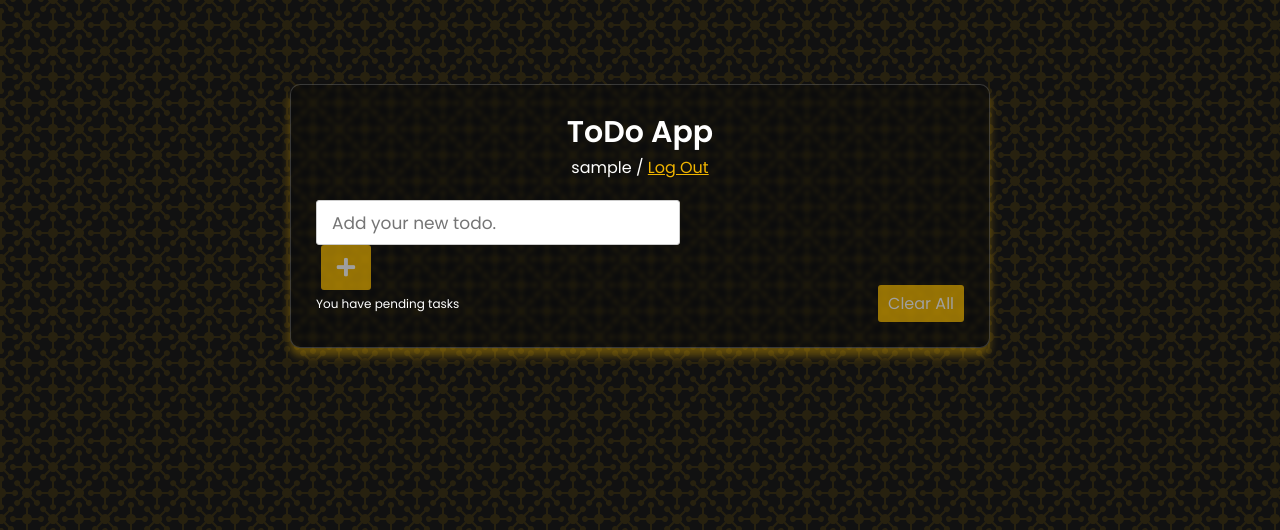
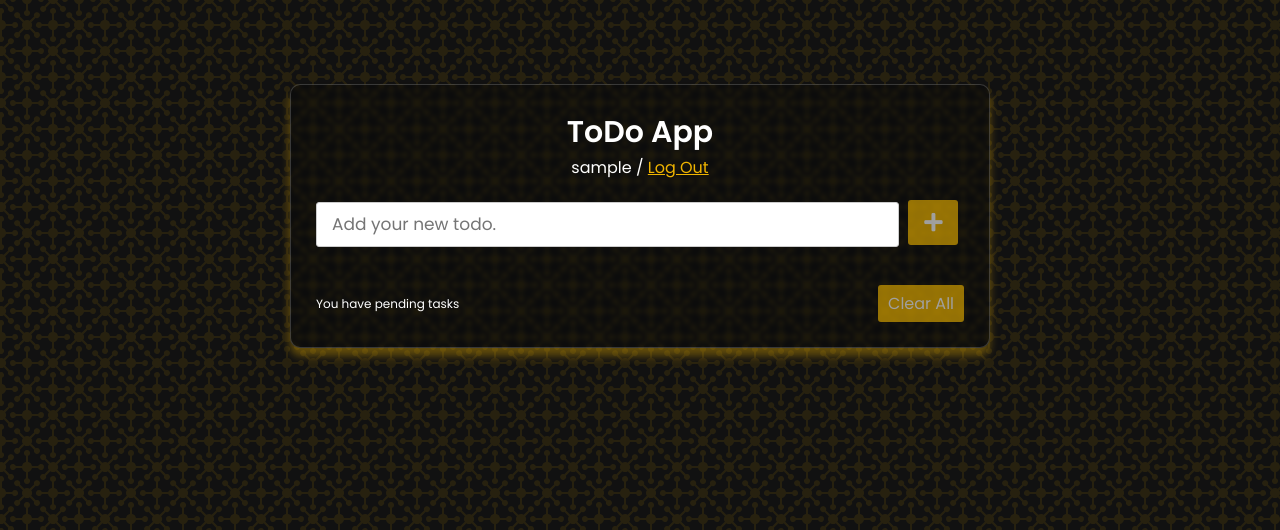
Before and after one commit to mforoutan/todoapp, a Django app: page / in a window 1280 px wide. Shown: the part 184-714 px from the top of the page. Run offline with Django 3.2, Linux system fonts and the light colour scheme; the visitor is signed in with stand-in values (Sample User, id 1); data that the repository does not hold is empty; some libraries are stand-ins or nearby versions.

Commit message:
Changed css file according to last commit

```diff
--- a/static/css/style.css
+++ b/static/css/style.css
@@ -64,7 +64,10 @@ body{
 .inputField input:focus{
   border-color: #efb400;
 }
-.inputField button{
+.inputField form{
+  width: 100%;
+}
+.inputField form button{
   width: 50px;
   height: 100%;
   border: none;
@@ -80,16 +83,16 @@ body{
   transition: all 0.3s ease;
 }
 
-.inputField button:hover,
+.inputField form button:hover,
 .list-footer button:hover{
   background: #ad8200;
 }
-.inputField button.active{
+.inputField form button.active{
   opacity: 1;
   pointer-events: auto;
 }
 .wrapper .todoList{
-  max-height: 250px;
+  /* max-height: 250px; */
   overflow-y: auto;
 }
 .todoList li{
```
